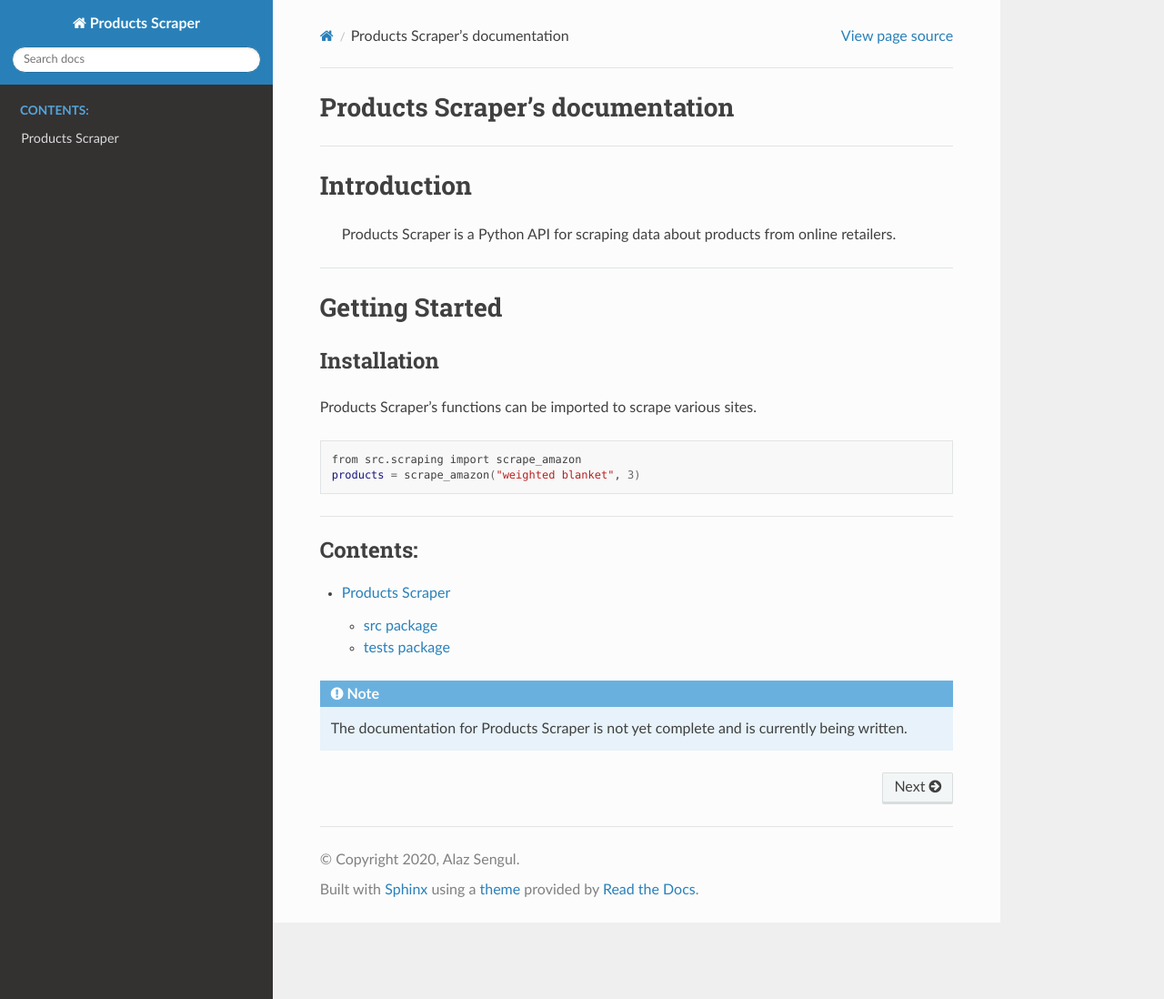
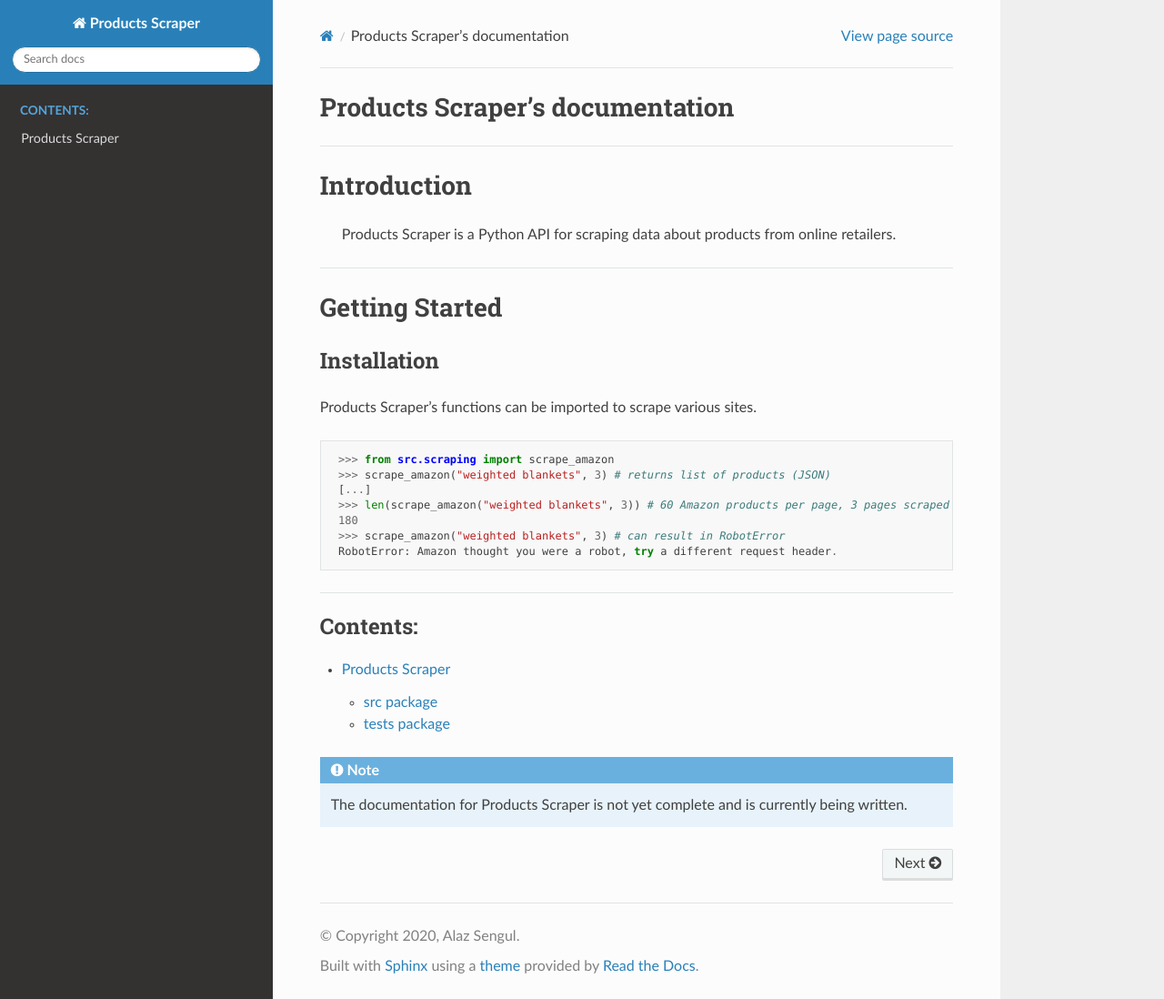
Before and after one commit to alazsengul/products-scraper, a Sphinx documentation site: the page built from docs/index.md, in a window 1280 px wide and 1098 px high. Shown: the whole window at 91% size. Built offline with Sphinx 7.4.7 and the Read the Docs theme 2.0.0, drawn with Linux system fonts in a browser that asks for light colours.

Commit message:
final doc tweaks

````diff
--- a/docs/index.md
+++ b/docs/index.md
@@ -14,9 +14,14 @@
 
 Products Scraper's functions can be imported to scrape various sites.
 
-```bash
-from src.scraping import scrape_amazon
-products = scrape_amazon("weighted blanket", 3)
+```python
+ >>> from src.scraping import scrape_amazon
+ >>> scrape_amazon("weighted blankets", 3) # returns list of products (JSON)
+ [...]
+ >>> len(scrape_amazon("weighted blankets", 3)) # 60 Amazon products per page, 3 pages scraped
+ 180
+ >>> scrape_amazon("weighted blankets", 3) # can result in RobotError
+ RobotError: Amazon thought you were a robot, try a different request header.
 ```
 
 ---
````
Also changed, not shown: README.md (+3 -1 lines).
